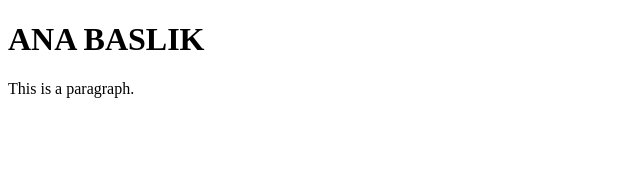
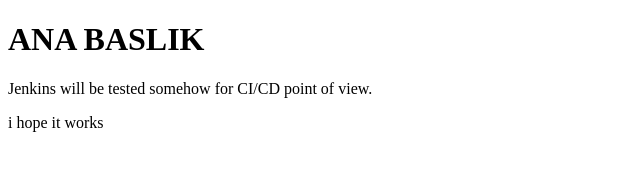
Before and after one commit to gokberkism/ismmsrhtmlrep, a plain HTML site: page index.html in a window 1280 px wide. Shown: the whole page, without its empty margins (0-640 px from the left). Drawn offline with Linux system fonts and the light colour scheme.

Commit message:
Update index.html

```diff
--- a/index.html
+++ b/index.html
@@ -6,7 +6,8 @@
 <body>
 
 <h1>ANA BASLIK</h1>
-<p>This is a paragraph.</p>
+<p>Jenkins will be tested somehow for CI/CD point of view.</p>
+<p>i hope it works</p>
 
 </body>
 </html>
```
